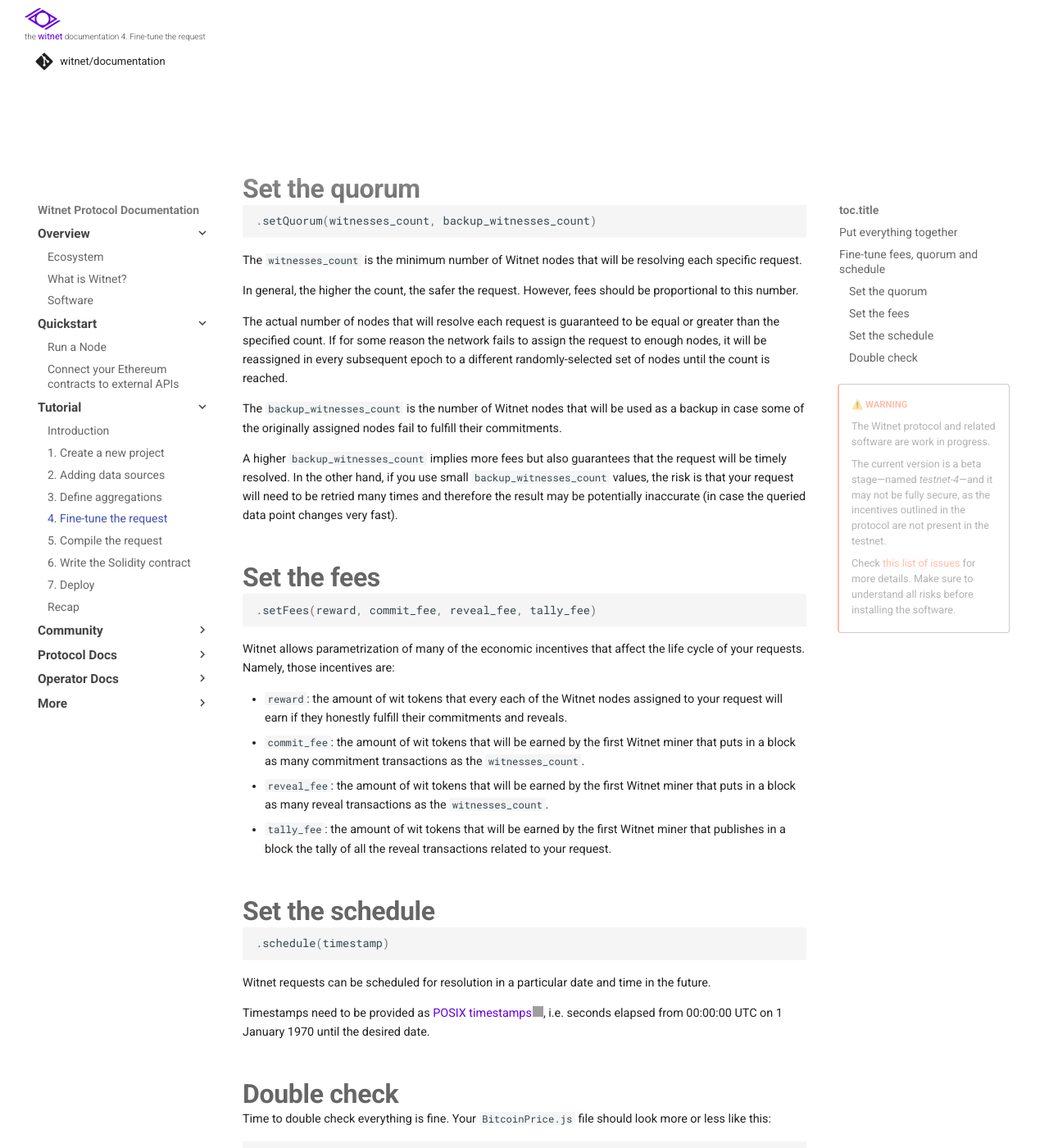
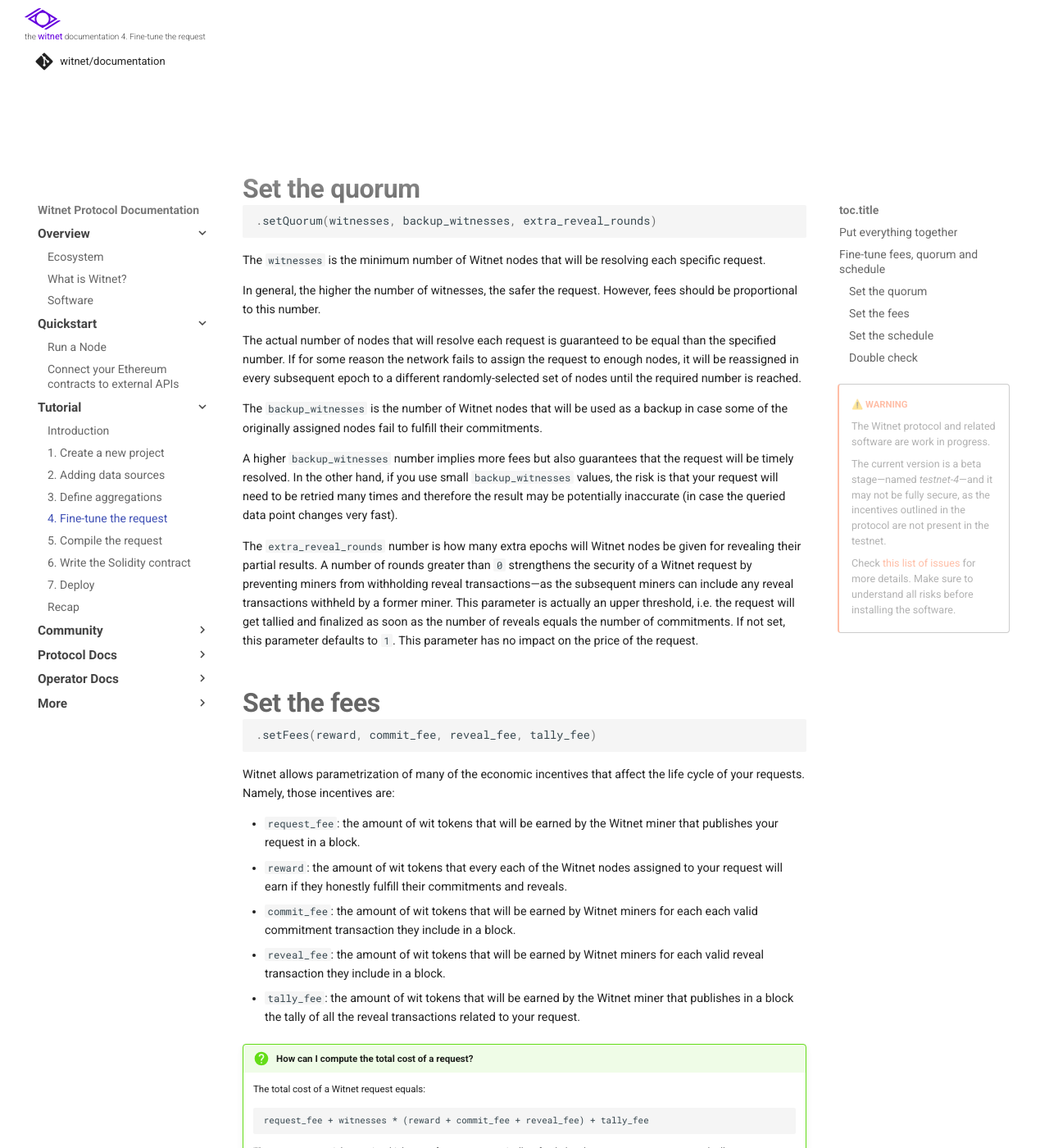
Before and after one commit to witnet/documentation, an MkDocs documentation site: the page built from docs/tutorials/bitcoin-price-feed/fine-tuning.md, in a window 1280 px wide and 1400 px high, scrolled down 1062 px. Shown: the whole window at 82% size. Built offline with MkDocs 1.6.1 and Material for MkDocs 9.7.7, drawn with Linux system fonts in a browser that asks for light colours; some web fonts are replaced; comment, search, counter and statistics services are not loaded; some of the changed text lies outside the part shown; grey boxes are pictures that could not be loaded.

Commit message:
docs: upgrade fees documentation and add extra_reveal_rounds

````diff
--- a/docs/tutorials/bitcoin-price-feed/fine-tuning.md
+++ b/docs/tutorials/bitcoin-price-feed/fine-tuning.md
@@ -42,31 +42,41 @@ every single aspect of their life cycle:
 ### Set the quorum
 
 ```javascript
-.setQuorum(witnesses_count, backup_witnesses_count)
+.setQuorum(witnesses, backup_witnesses, extra_reveal_rounds)
 ```
 
-The `witnesses_count` is the minimum number of Witnet nodes that will be
+The `witnesses` is the minimum number of Witnet nodes that will be
 resolving each specific request.
 
-In general, the higher the count, the safer the request. However, fees
-should be proportional to this number.
+In general, the higher the number of witnesses, the safer the request.
+However, fees should be proportional to this number.
 
 The actual number of nodes that will resolve each request is guaranteed
-to be equal or greater than the specified count. If for some reason the
+to be equal than the specified number. If for some reason the
 network fails to assign the request to enough nodes, it will be
 reassigned in every subsequent epoch to a different randomly-selected
-set of nodes until the count is reached.
+set of nodes until the required number is reached.
 
-The `backup_witnesses_count` is the number of Witnet nodes that will be
-used as a backup in case some of the originally assigned nodes fail to
+The `backup_witnesses` is the number of Witnet nodes that will be used
+as a backup in case some of the originally assigned nodes fail to
 fulfill their commitments.
 
-A higher `backup_witnesses_count` implies more fees but also guarantees
+A higher `backup_witnesses` number implies more fees but also guarantees
 that the request will be timely resolved. In the other hand, if you use
-small `backup_witnesses_count` values, the risk is that your request
-will need to be retried many times and therefore the result may be
-potentially inaccurate (in case the queried data point changes very
-fast).
+small `backup_witnesses` values, the risk is that your request will need
+to be retried many times and therefore the result may be potentially
+inaccurate (in case the queried data point changes very fast).
+
+The `extra_reveal_rounds` number is how many extra epochs will Witnet
+nodes be given for revealing their partial results. A number of rounds
+greater than `0` strengthens the security of a Witnet request by
+preventing miners from withholding reveal transactions—as the subsequent
+miners can include any reveal transactions withheld by a former miner.
+This parameter is actually an upper threshold, i.e. the request will get
+tallied and finalized as soon as the number of reveals equals the number
+of commitments. If not set, this parameter defaults to `1`. This
+parameter has no impact on the price of the request.
+
 
 ### Set the fees
 ```javascript
@@ -76,18 +86,34 @@ fast).
 Witnet allows parametrization of many of the economic incentives that
 affect the life cycle of your requests. Namely, those incentives are:
 
+- `request_fee`: the amount of wit tokens that will be earned by the
+  Witnet miner that publishes your request in a block.
 - `reward`: the amount of wit tokens that every each of the Witnet nodes
   assigned to your request will earn if they honestly fulfill their
   commitments and reveals.
-- `commit_fee`: the amount of wit tokens that will be earned by the
-  first Witnet miner that puts in a block as many commitment
-  transactions as the `witnesses_count`.
-- `reveal_fee`: the amount of wit tokens that will be earned by the
-  first Witnet miner that puts in a block as many reveal transactions as
-  the `witnesses_count`.
-- `tally_fee`: the amount of wit tokens that will be earned by the first
+- `commit_fee`: the amount of wit tokens that will be earned by Witnet
+  miners for each each valid commitment transaction they include in a
+  block.
+- `reveal_fee`: the amount of wit tokens that will be earned by Witnet
+  miners for each valid reveal transaction they include in a block.
+- `tally_fee`: the amount of wit tokens that will be earned by the
   Witnet miner that publishes in a block the tally of all the reveal
   transactions related to your request.
+
+!!! question "How can I compute the total cost of a request?"
+    The total cost of a Witnet request equals:
+
+    ```
+    request_fee + witnesses * (reward + commit_fee + reveal_fee) + tally_fee
+    ```
+
+    There are two special cases in which some fees are automatically
+    refunded to the requester upon an eventual tally:
+
+    - For every valid reveal that later does not pass the filters in the
+      tally stage (aka *outliers*), you get `reward` back.
+    - For every missing reveal after the `extra_reveal_rounds` threshold
+      is reached, you get `reward + reveal_fee` back.
 
 ### Set the schedule
 ```javascript
````
Also changed, not shown: other parts of docs/tutorials/bitcoin-price-feed/fine-tuning.md (+2 -2 lines).
